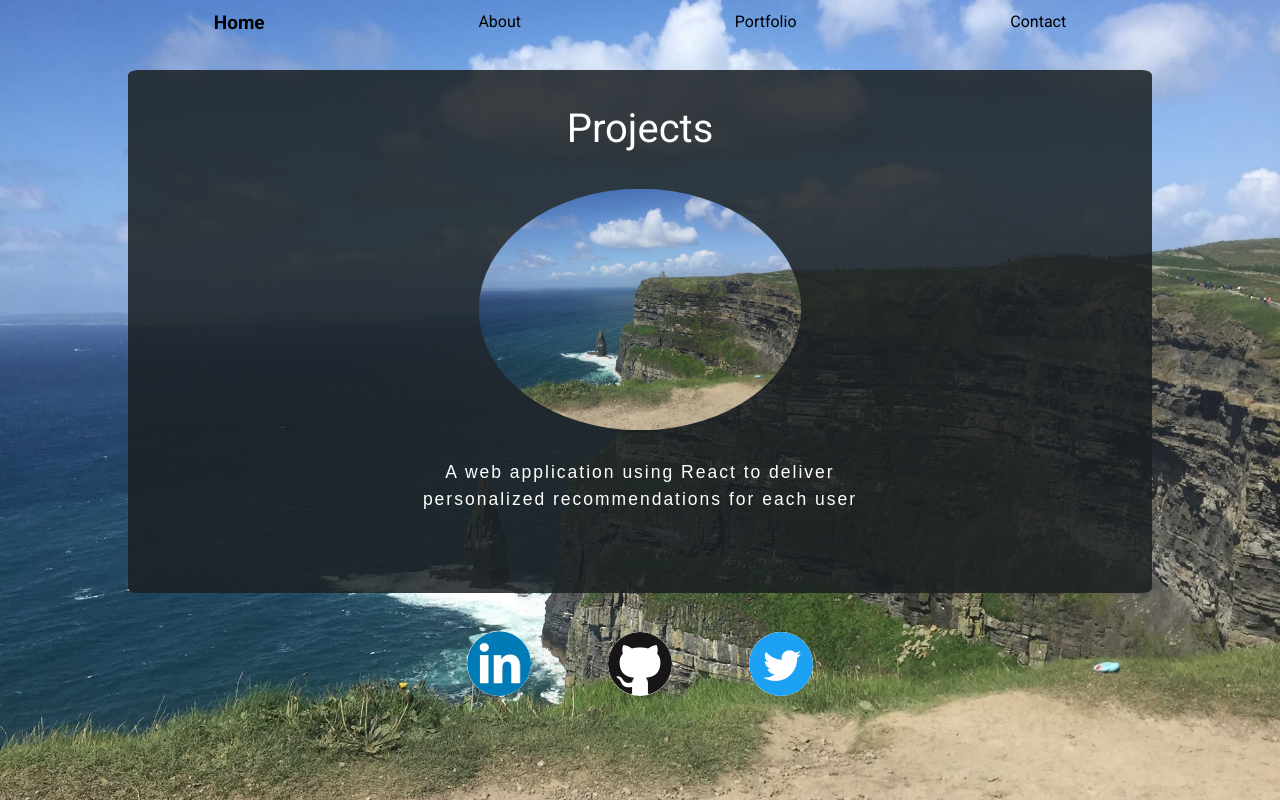
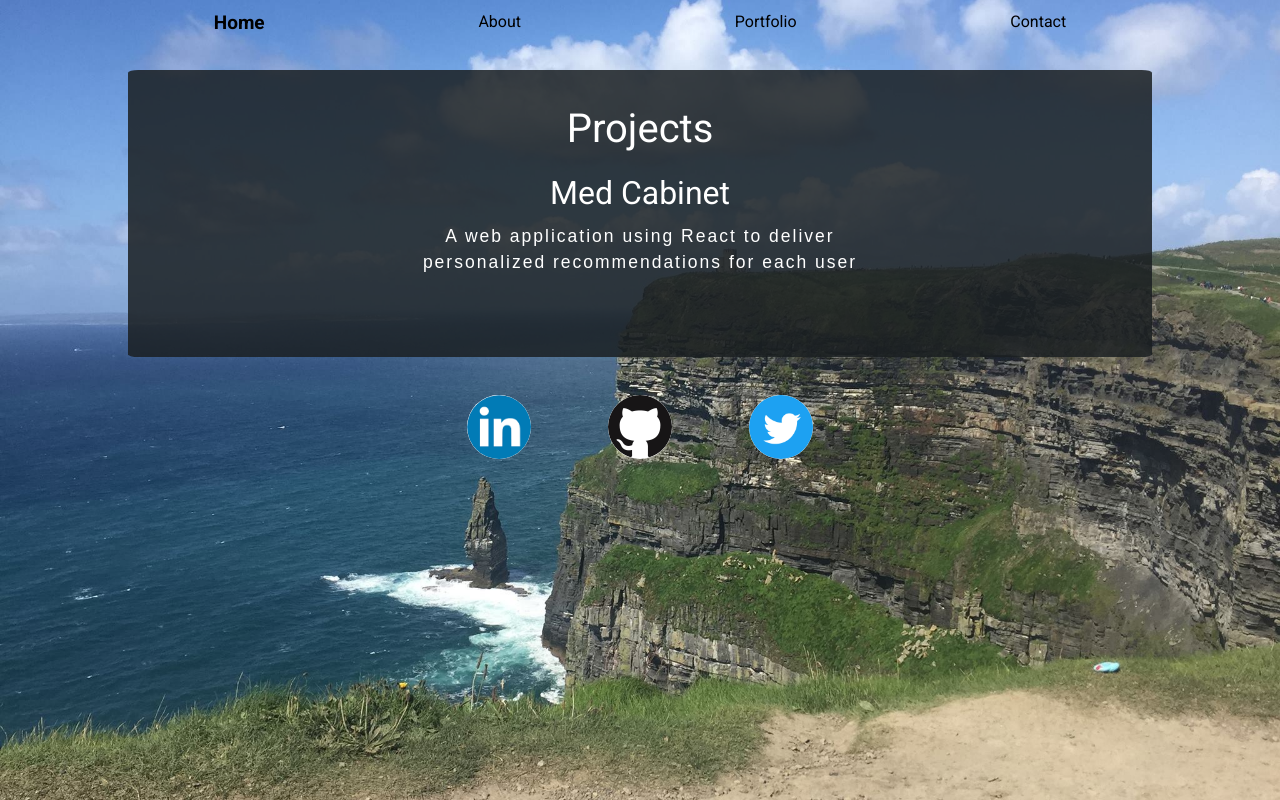
Before and after one commit to jduell12/Portfolio, a React (Create React App) app: page /Portfolio in a window 1280 px wide. Built offline with nearby package versions, Linux system fonts and the light colour scheme.

Commit message:
added title instead of logo

```diff
--- a/src/components/Portfolio.js
+++ b/src/components/Portfolio.js
@@ -1,6 +1,4 @@
 import React from "react";
-
-import medLogo from "../imgs/ireland.jpeg";
 
 const Portfolio = () => {
   return (
@@ -8,8 +6,7 @@ const Portfolio = () => {
       <h1>Projects</h1>
       <div class="projects">
         <div className="medCab">
-          {/* <h2>Med Cabinet</h2> */}
-          <img src={medLogo} alt="logo" />
+          <h2>Med Cabinet</h2>
           <a href="https://med-cabinet-2.netlify.app/index.html" target="blank">
             <p>
               A web application using React to deliver personalized
```
